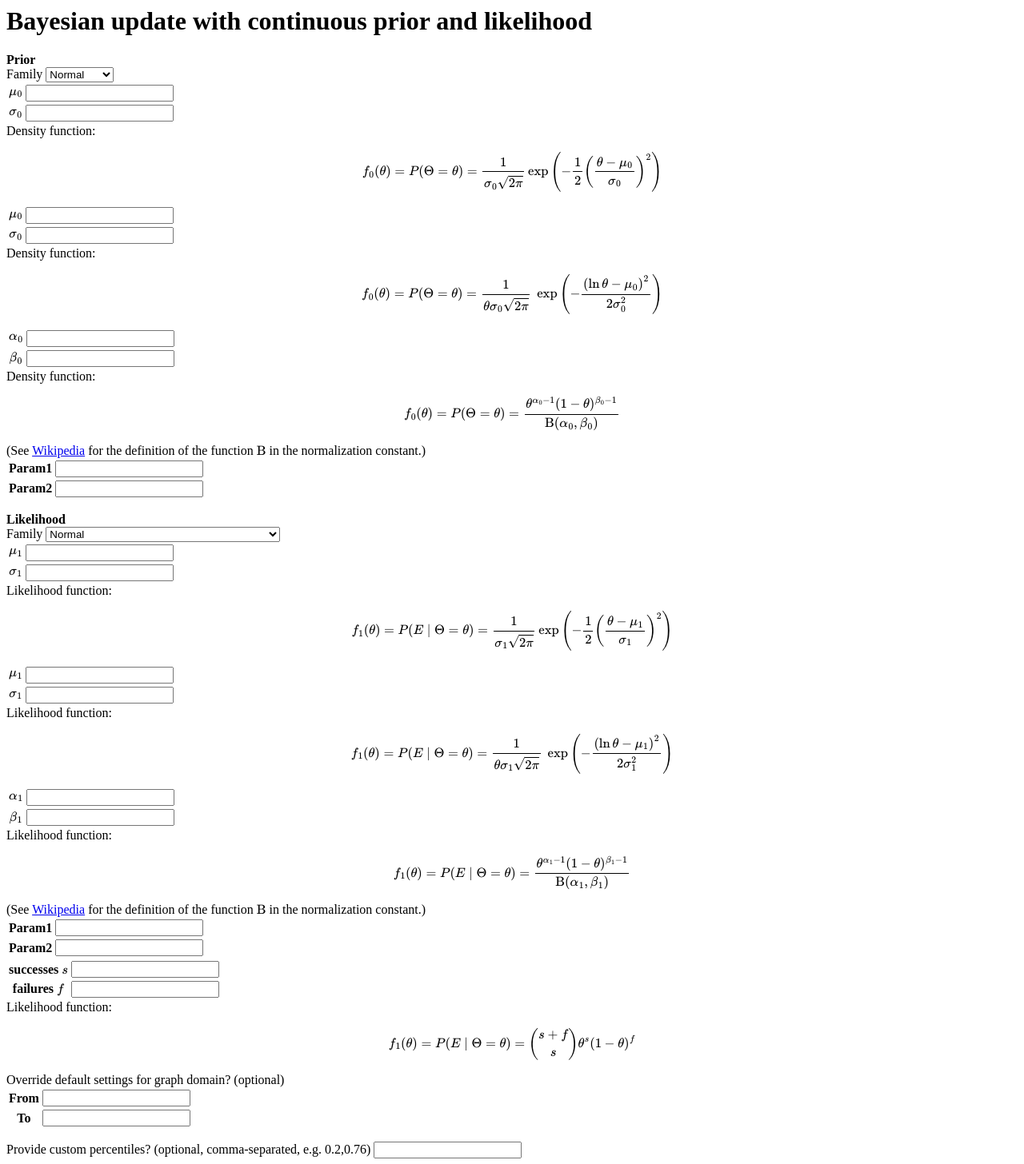
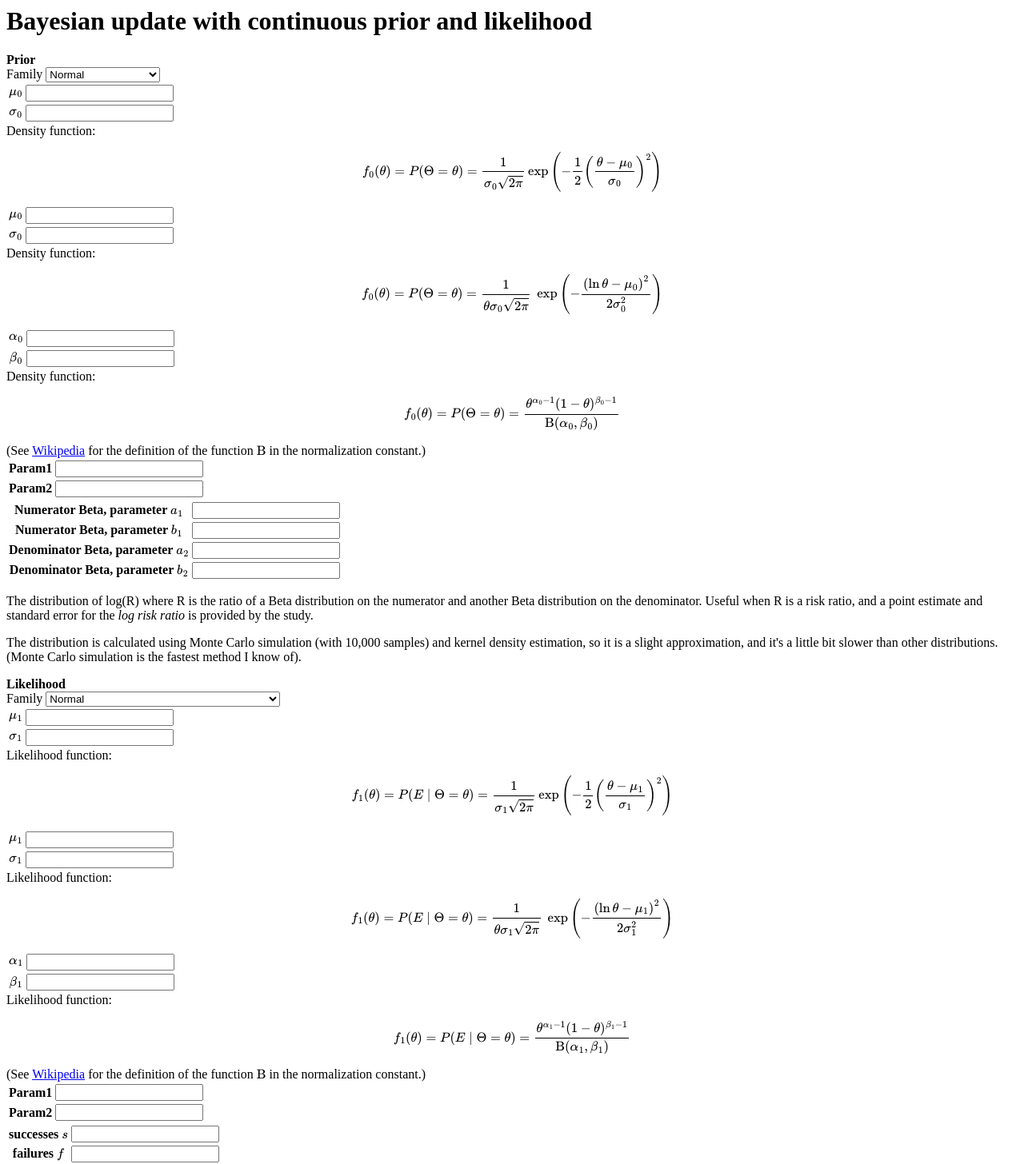
Before and after one commit to tadamcz/bayes-continuous, a Flask app: template templates/index.html in a window 1280 px wide. Shown: the top 1456 px of the page at 80% size. Run offline with Flask 2, Linux system fonts and the light colour scheme; the template is opened without the code that fills it: values that come from a table or form of the project are taken from there, others are empty; some libraries are stand-ins or nearby versions.

Commit message:
Add support for log(Beta)-log(Beta) Prior

```diff
--- a/frontend.py
+++ b/frontend.py
@@ -11,6 +11,7 @@
 import json
 from scipy import stats
 import math
+import numpy as np
 
 app = Flask(__name__)
 app.config['WTF_CSRF_ENABLED'] = False  # not needed, there are no user accounts
@@ -22,9 +23,14 @@
     param1 = DecimalField(validators=[Optional()])
     param2 = DecimalField(validators=[Optional()])
 
-
+class FourParamsForm(FlaskForm):
+    param1 = DecimalField(validators=[Optional()])
+    param2 = DecimalField(validators=[Optional()])
+    param3 = DecimalField(validators=[Optional()])
+    param4 = DecimalField(validators=[Optional()])
 
 class DistrFrom(FlaskForm):
+    # Only used as a superclass for PriorForm and LikelihoodForm below
     def validate(self):
         if not super(DistrFrom, self).validate():
             return False
@@ -38,6 +44,8 @@
             distribution_to_check = self.uniself
         if self.family.data == 'binomial':
             distribution_to_check = self.binomial
+        if self.family.data == 'diff_log_betas':
+            distribution_to_check = self.diff_log_betas
 
         if all(x is not None for x in [distribution_to_check.param1.data,distribution_to_check.param2.data]):
             return True
@@ -61,17 +69,24 @@
     if 'binomial' in family_list:
         form.binomial.param1.label = "successes \(s\)"
         form.binomial.param2.label = "failures \(f\)"
+
+    if 'diff_log_betas' in family_list:
+        form.diff_log_betas.param1.label = 'Numerator Beta, parameter \( a_1 \)'
+        form.diff_log_betas.param2.label = 'Numerator Beta, parameter \( b_1 \)'
+        form.diff_log_betas.param3.label = 'Denominator Beta, parameter \( a_2 \)'
+        form.diff_log_betas.param4.label = 'Denominator Beta, parameter \( b_2 \)'
     return form
 
 class PriorForm(DistrFrom):
-    family = SelectField(choices=[('normal','Normal'), ('lognormal','Lognormal'), ('beta','Beta'), ('uniform','Uniform')])
+    family = SelectField(choices=[('normal','Normal'), ('lognormal','Lognormal'), ('beta','Beta'), ('uniform','Uniform'),('diff_log_betas','log(Beta) - log(Beta)')])
     normal = FormField(TwoParamsForm)
     lognormal = FormField(TwoParamsForm)
     beta = FormField(TwoParamsForm)
     uniform = FormField(TwoParamsForm)
+    diff_log_betas = FormField(FourParamsForm)
     def __init__(self, *args, **kwargs):
         super(PriorForm, self).__init__(*args, **kwargs)
-        self = label_form(self,i=0,family_list=['normal','lognormal','beta','uniform'])
+        self = label_form(self,i=0,family_list=['normal','lognormal','beta','uniform','diff_log_betas'])
 
 
 
@@ -201,6 +216,24 @@
             binomial_pdf = lambda theta: stats.binom.pmf(successes,trials,theta)
             scipy_distribution_object = backend.CustomFromPDF(binomial_pdf,a=0,b=1)
 
+        if dictionary[p_or_l]['family'] == 'diff_log_betas':
+            a1 = dictionary[p_or_l]['diff_log_betas']['param1']
+            b1 = dictionary[p_or_l]['diff_log_betas']['param2']
+            a2 = dictionary[p_or_l]['diff_log_betas']['param3']
+            b2 = dictionary[p_or_l]['diff_log_betas']['param4']
+
+            n = int(10e3)
+            beta1 = stats.beta(a1, b1)
+            beta2 = stats.beta(a2, b2)
+
+            log_beta1_samples = np.log(beta1.rvs(n))
+            log_beta2_samples = np.log(beta2.rvs(n))
+            log_ratio_samples = log_beta1_samples - log_beta2_samples
+
+            kernel = stats.gaussian_kde(log_ratio_samples)
+
+            scipy_distribution_object = backend.CustomFromPDF(kernel)
+
         return scipy_distribution_object
 
     prior = parse_prior_likelihood(dictionary, 'prior')
--- a/templates/index.html
+++ b/templates/index.html
@@ -50,6 +50,20 @@
 </div>
 
 <div id = "prior-uniform-field"> {{ render_field_nolabel(form.prior.uniform) }}  </div>
+
+
+<div id = "prior-diff_log_betas-field">
+    {{ render_field_nolabel(form.prior.diff_log_betas) }}
+    <p>The distribution of log(R) where R is the ratio of a Beta distribution
+    on the numerator and another Beta distribution on the denominator. Useful when R is
+    a risk ratio, and a point estimate and standard error for the <i>log risk ratio</i> is provided
+        by the study.</p>
+
+    <p>The distribution is calculated using Monte Carlo simulation (with 10,000 samples) and kernel
+    density estimation, so it is a slight approximation, and it's a little bit slower than
+        other distributions. (Monte Carlo simulation is the fastest method I know of).</p>
+</div>
+
 </div>
 
 {####### LIKELIHOOD  #######}
@@ -131,6 +145,7 @@
     <div style="max-width: 40em">
         {% include "_feedback-form.html" %}
     </div>
+</div>
 <script>
 
 
@@ -193,29 +208,13 @@
   if (prior_or_likelihood === 'likelihood') {
       document.getElementById(prior_or_likelihood + "-binomial-field").style.display = "none";
   }
-
-
-
-  // then display the selected field
-  if (x == "normal") {
-  document.getElementById(prior_or_likelihood+"-normal-field").style.display = "block";
+  if (prior_or_likelihood === 'prior') {
+      document.getElementById(prior_or_likelihood + "-diff_log_betas-field").style.display = "none";
   }
 
-  if (x == "lognormal") {
-  document.getElementById(prior_or_likelihood+"-lognormal-field").style.display = "block";
-  }
+  // Display the selected field
+  document.getElementById(prior_or_likelihood+"-"+x+"-field").style.display = "block";
 
-  if (x == "beta") {
-  document.getElementById(prior_or_likelihood+"-beta-field").style.display = "block";
-  }
-
-  if (x == "uniform") {
-  document.getElementById(prior_or_likelihood+"-uniform-field").style.display = "block";
-  }
-
-  if (x == "binomial") {
-  document.getElementById(prior_or_likelihood+"-binomial-field").style.display = "block";
-  }
 }
 
 
```
